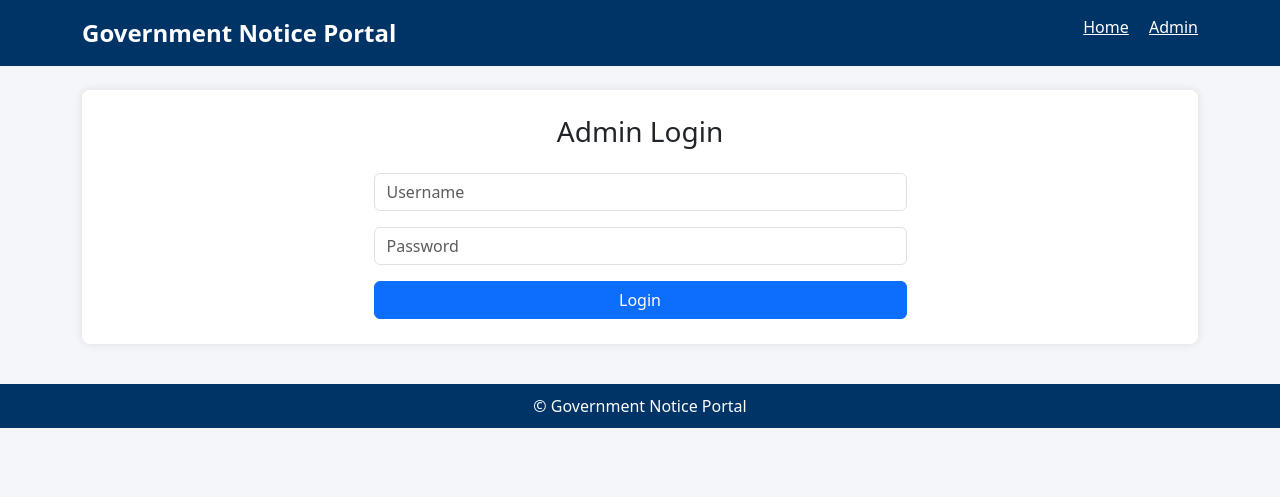
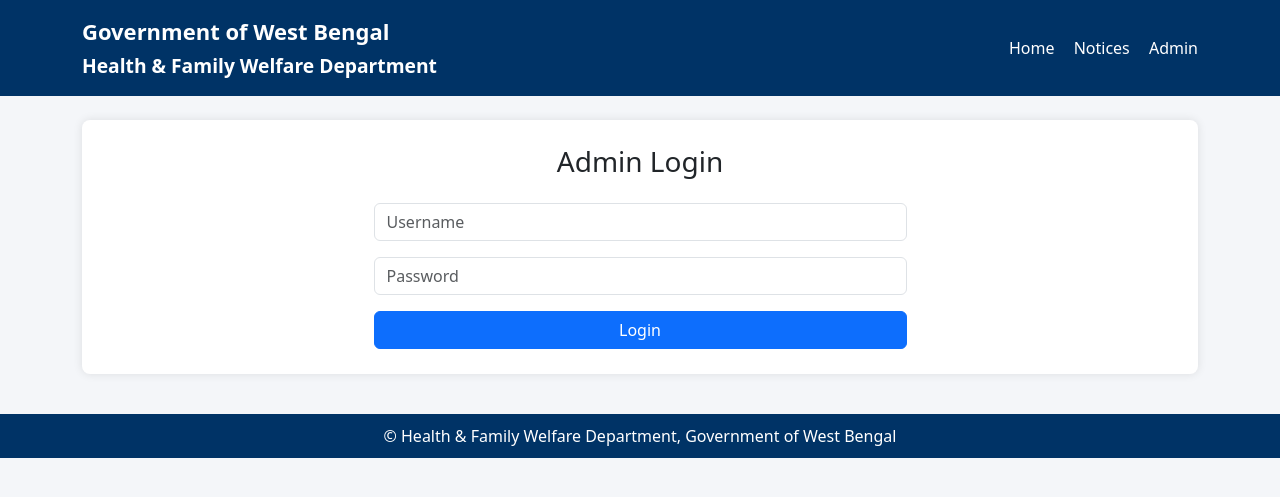
Before and after one commit to Surajit54/HFW, a Flask app: page /admin in a window 1280 px wide. Shown: the top 497 px of the page. Run offline with Flask 3, Linux system fonts and the light colour scheme.

Commit message:
Refactor base.html with updated structure and styles
Updated the HTML structure and added Font Awesome for icons. Modified titles and navigation links for better clarity.

```diff
--- a/templates/base.html
+++ b/templates/base.html
@@ -1,11 +1,18 @@
 <!DOCTYPE html>
-<html>
+<html lang="en">
 <head>
 
-<title>Government of West Bengal</title>
-<title>Health & Family Welfare Department</title>
+<meta charset="UTF-8">
+<meta name="viewport" content="width=device-width, initial-scale=1">
 
+<title>Health & Family Welfare Department | Government of West Bengal</title>
+
+<!-- Bootstrap -->
 <link href="https://cdn.jsdelivr.net/npm/bootstrap@5.3.2/dist/css/bootstrap.min.css" rel="stylesheet">
+
+<!-- Font Awesome (Download Icon) -->
+<link rel="stylesheet"
+href="https://cdnjs.cloudflare.com/ajax/libs/font-awesome/6.5.0/css/all.min.css">
 
 <style>
 
@@ -21,7 +28,7 @@ body{
 }
 
 .gov-title{
-    font-size:24px;
+    font-size:22px;
     font-weight:bold;
 }
 
@@ -42,6 +49,16 @@ body{
     margin-top:40px;
 }
 
+.nav-link-custom{
+    color:white;
+    text-decoration:none;
+    margin-left:15px;
+}
+
+.nav-link-custom:hover{
+    text-decoration:underline;
+}
+
 </style>
 
 </head>
@@ -50,15 +67,17 @@ body{
 
 <!-- HEADER -->
 <div class="gov-header">
-<div class="container d-flex justify-content-between">
+<div class="container d-flex justify-content-between align-items-center">
 
 <div class="gov-title">
-Government Notice Portal
+Government of West Bengal<br>
+<small>Health & Family Welfare Department</small>
 </div>
 
 <div>
-<a href="{{ url_for('home') }}" class="text-white me-3">Home</a>
-<a href="{{ url_for('admin') }}" class="text-white">Admin</a>
+<a href="{{ url_for('main_home') }}" class="nav-link-custom">Home</a>
+<a href="{{ url_for('home') }}" class="nav-link-custom">Notices</a>
+<a href="{{ url_for('admin') }}" class="nav-link-custom">Admin</a>
 </div>
 
 </div>
@@ -75,8 +94,11 @@ Government Notice Portal
 
 <!-- FOOTER -->
 <div class="footer">
-© Government Notice Portal
+© Health & Family Welfare Department, Government of West Bengal
 </div>
+
+<!-- Bootstrap JS -->
+<script src="https://cdn.jsdelivr.net/npm/bootstrap@5.3.2/dist/js/bootstrap.bundle.min.js"></script>
 
 </body>
 </html>
```
